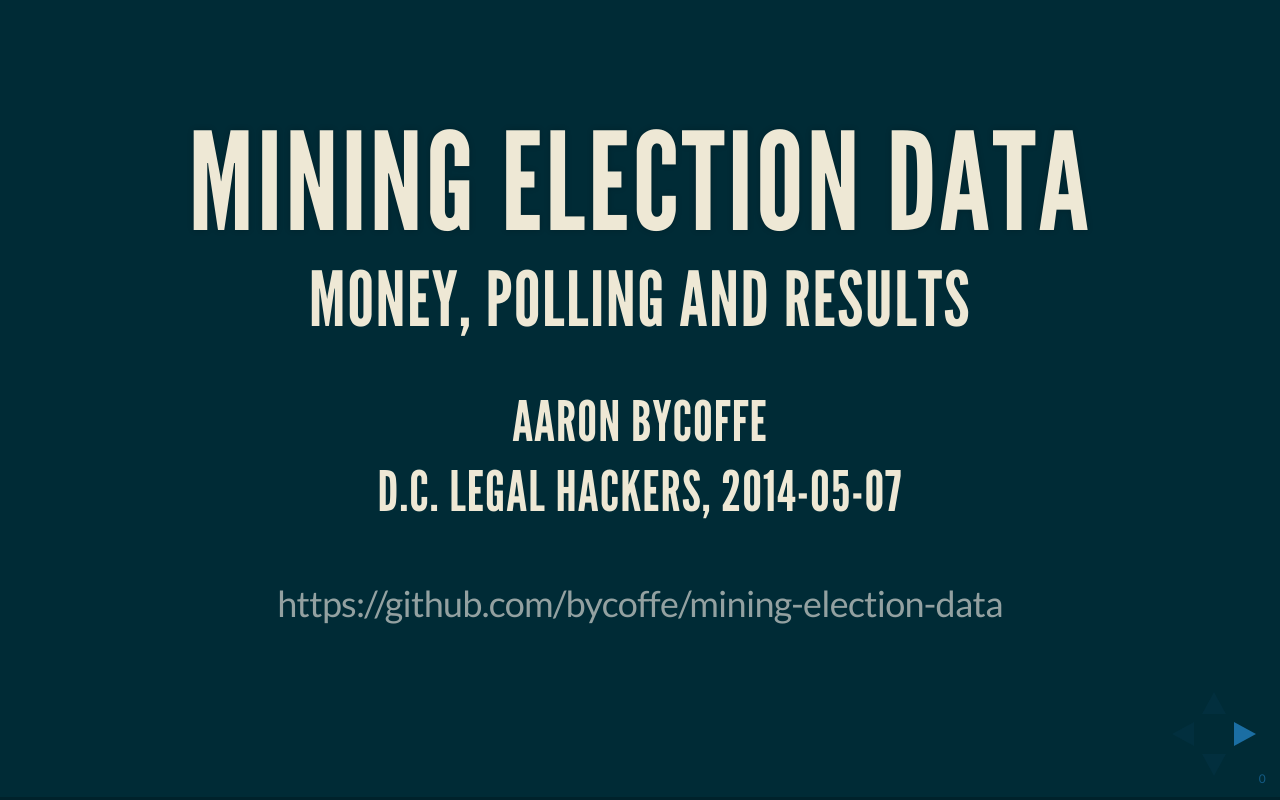
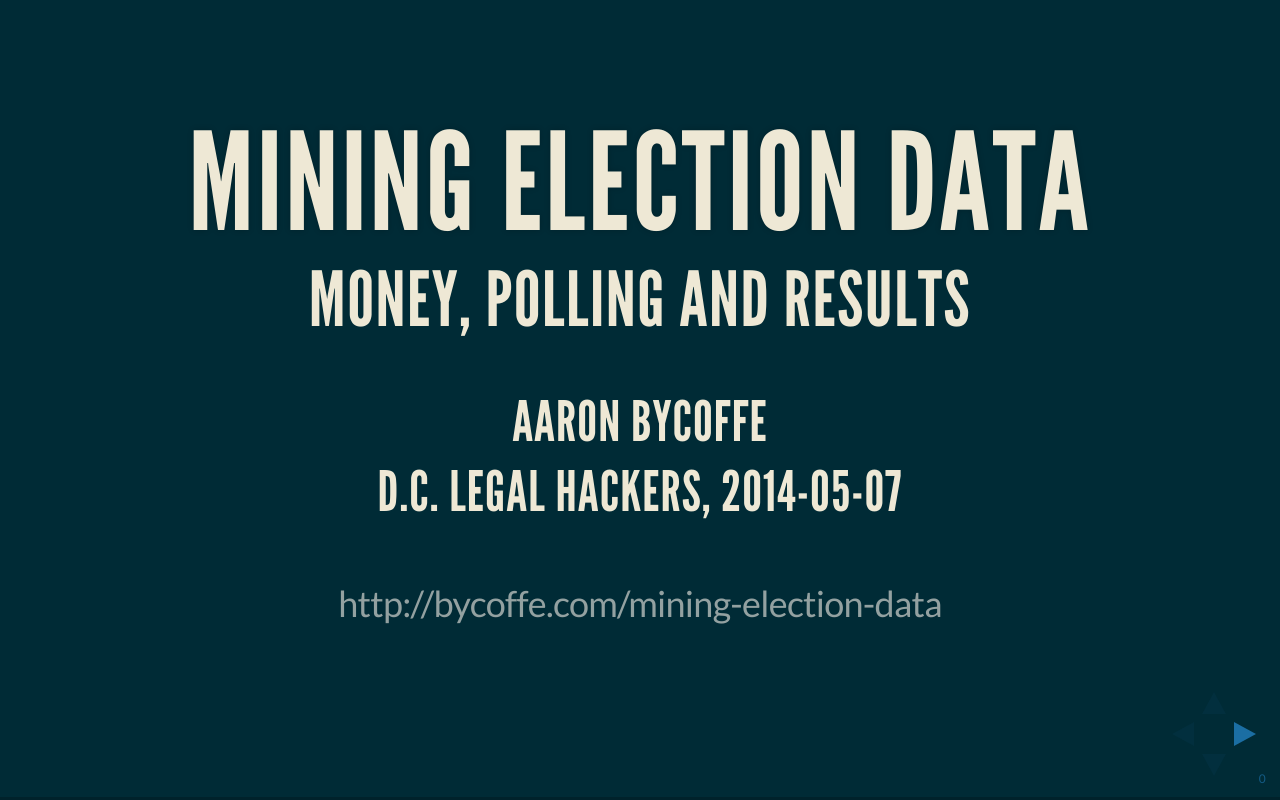
Before and after one commit to bycoffe/mining-election-data, a website: page index.html in a window 1280 px wide. Drawn offline with Linux system fonts and the light colour scheme.

Commit message:
Update presentation URL

```diff
--- a/index.html
+++ b/index.html
@@ -57,7 +57,7 @@
           <h3>D.C. Legal Hackers, 2014-05-07</h4>
 
           <br/>
-          <p>https://github.com/bycoffe/mining-election-data</p>
+          <p>http://bycoffe.com/mining-election-data</p>
         </section>
 
         <section>
```
